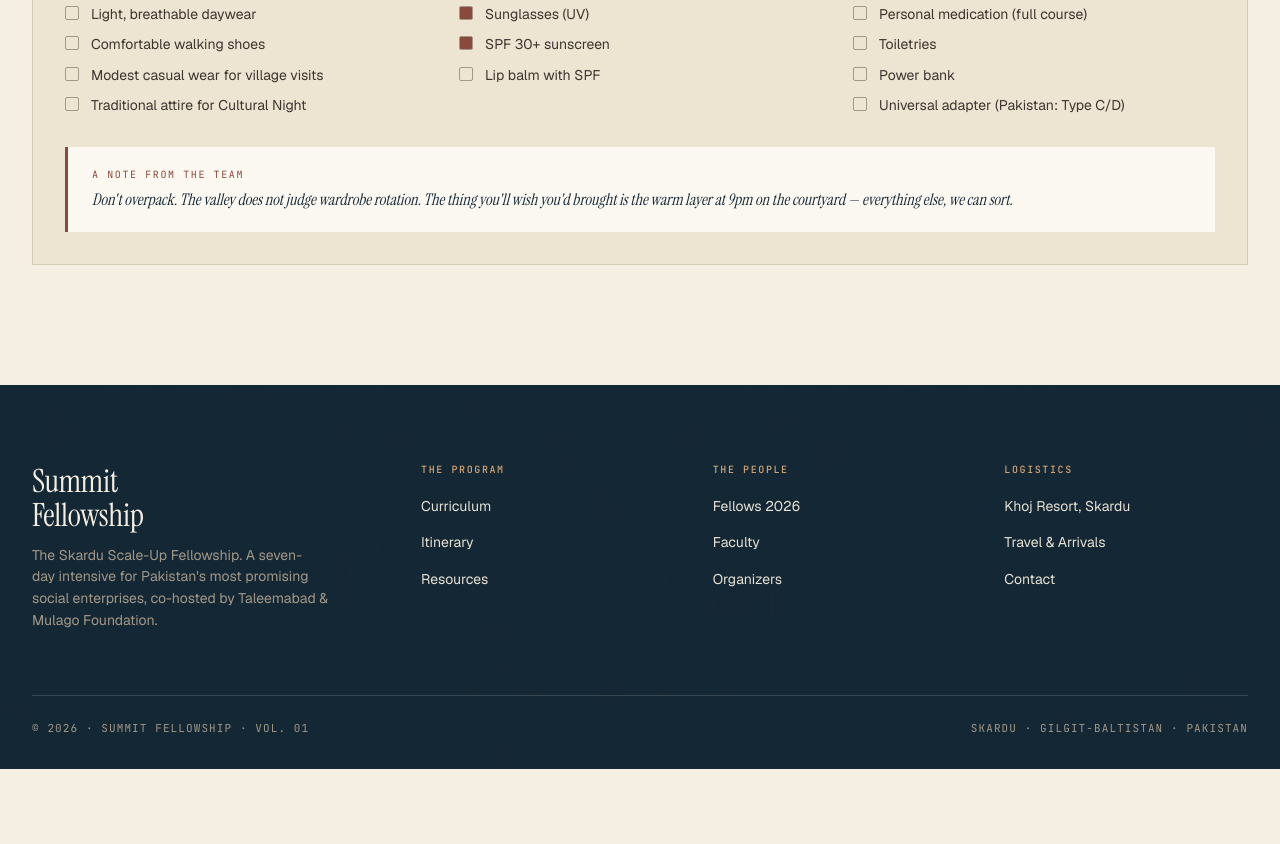
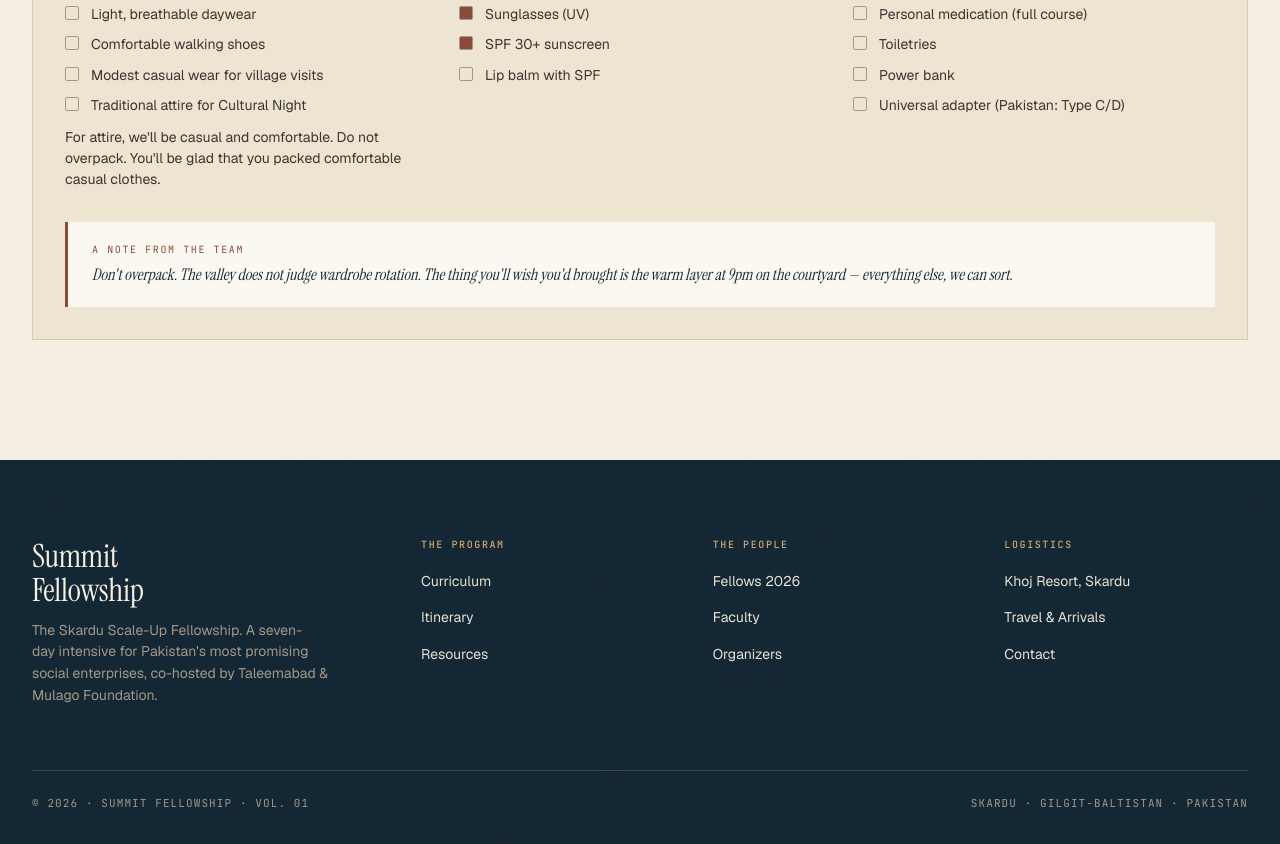
Before and after one commit to usmanjaved-droid/summit-fellowship-website, a Next.js app: page /venue in a window 1280 px wide. Shown: the part 7620-8464 px from the top of the page. Before the commit the page ends 8389 px from the top, so only its background shows below. Built offline with nearby package versions, Linux system fonts and the light colour scheme.

Commit message:
style: add clothing attire note to packing list
- Add note below clothing checklist: 'For attire, we'll be casual and comfortable. Do not overpack. You'll be glad that you packed comfortable casual clothes.'

```diff
--- a/app/venue/page.tsx
+++ b/app/venue/page.tsx
@@ -417,6 +417,7 @@ export default function VenuePage() {
                     <li>Modest casual wear for village visits</li>
                     <li>Traditional attire for Cultural Night</li>
                   </ul>
+                  <p style={{ fontSize: '14px', lineHeight: '1.5', color: 'var(--ink-soft)', marginTop: '12px' }}>For attire, we'll be casual and comfortable. Do not overpack. You'll be glad that you packed comfortable casual clothes.</p>
                 </div>
 
                 <div className={styles.packingCol}>
```
